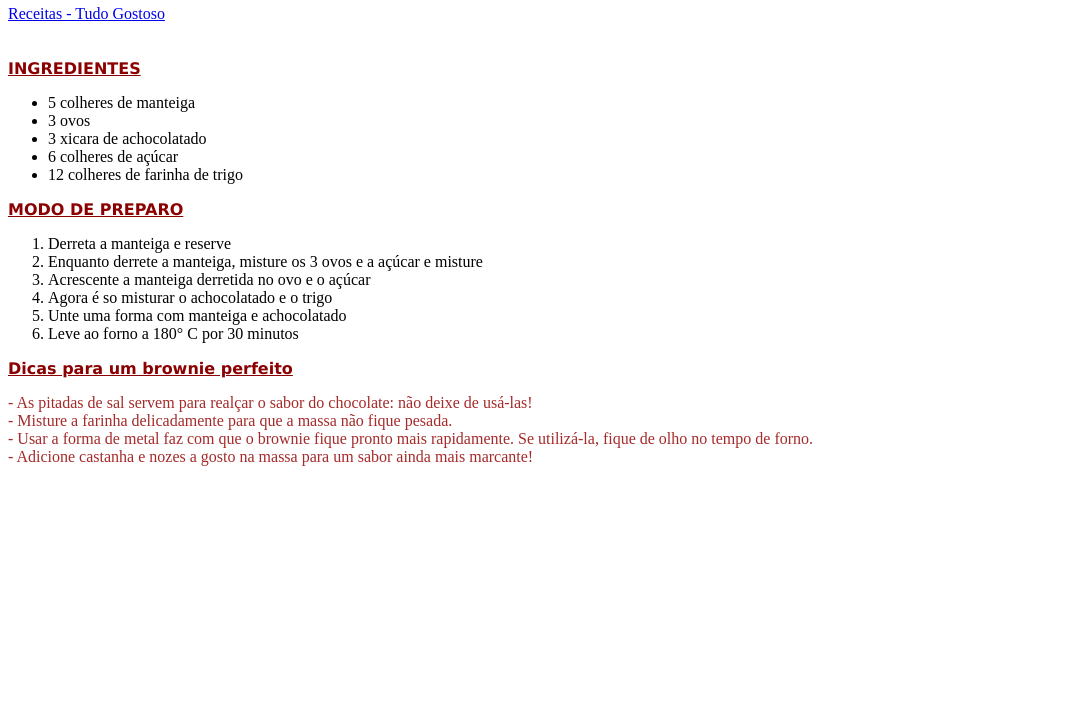
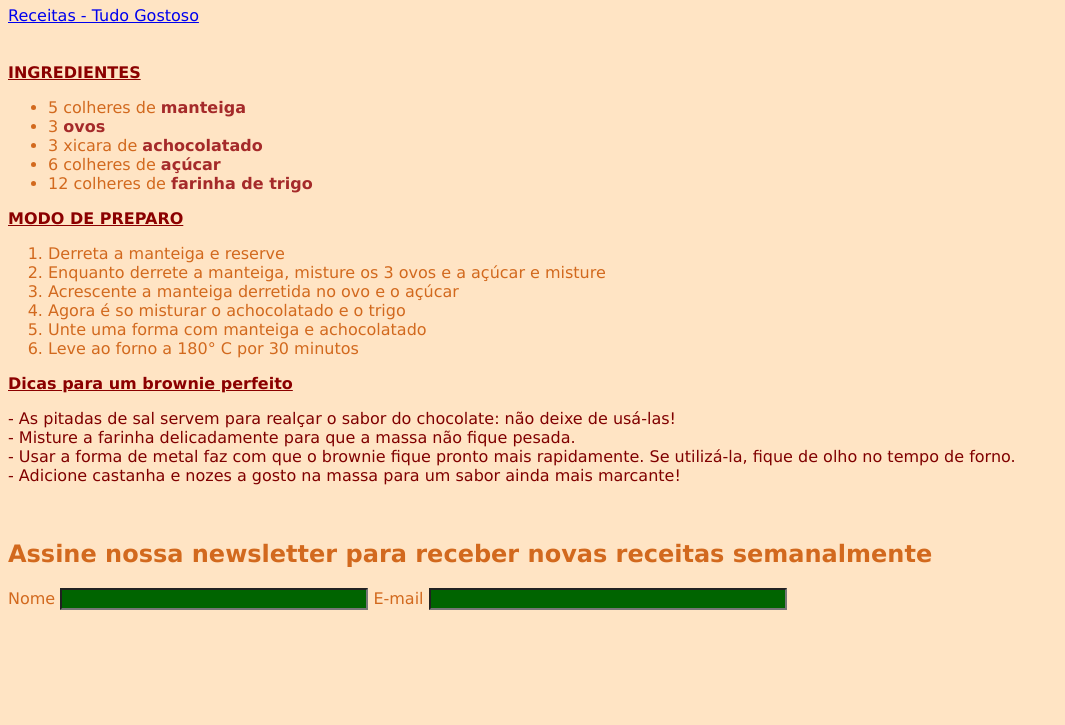
Before and after one commit to danseveriano/Modulo-CSS, a plain HTML site: page Aula 2 CSS/index2.html in a window 1280 px wide. Shown: the part 75-800 px from the top of the page, without its empty margins (0-1065 px from the left). Drawn offline with Linux system fonts and the light colour scheme.

Commit message:
aula 2 css

```diff
--- a/Aula 2 CSS/index2.html
+++ b/Aula 2 CSS/index2.html
@@ -22,11 +22,11 @@
     <span><strong><u>INGREDIENTES</u></strong></span>
     <br>
     <ul>
-        <li>5 colheres de manteiga</li>
-        <li>3 ovos</li>
-        <li>3 xicara de achocolatado</li>
-        <li>6 colheres de açúcar</li>
-        <li>12 colheres de farinha de trigo</li>
+        <li>5 colheres de <b>manteiga</b></b></li>
+        <li>3 <b>ovos</b></li>
+        <li>3 xicara de <b>achocolatado</b></li>
+        <li>6 colheres de <b>açúcar</b></li>
+        <li>12 colheres de <b>farinha de trigo</b></li>
     </ul>
     <span><strong><u>MODO DE PREPARO</u></strong></span>
     <ol>
@@ -45,6 +45,14 @@
         tempo de forno.<br>
         - Adicione castanha e nozes a gosto na massa para um sabor ainda mais marcante!<br>
     </p>
+<br>
+<div>
+<h2>Assine nossa newsletter para receber novas receitas semanalmente</h2>
+<label for="name">Nome</label>
+<input type="text">
+<label for="email">E-mail</label>
+<input type="email">
+</div>
 </body>
 
 </html>
--- a/Aula 2 CSS/style2.css
+++ b/Aula 2 CSS/style2.css
@@ -1,14 +1,45 @@
+body {
+    background-color: bisque;
+    font-family: Verdana, Geneva, Tahoma, sans-serif;
+    color: chocolate;
+}
+
 a:hover {
     font-weight: bold;
     color: green;
 }
+
 a:active {
     color: red
 }
-div ~ span {
+
+div~span {
     font-family: Verdana, Geneva, Tahoma, sans-serif;
     color: darkred;
 }
-ul ~ p {
+
+ol~p {
+    color: maroon;
+}
+
+ul>li>b {
     color: brown;
 }
+
+
+
+input[type="text"] {
+    font-size: 14px;
+    font-family: Verdana, Geneva, Tahoma, sans-serif;
+    color:darksalmon;
+    background-color:darkgreen;
+    width: 300px;
+}
+
+input[type="email"] {
+    font-size: 14px;
+    font-family: Verdana, Geneva, Tahoma, sans-serif;
+    color:darksalmon;
+    background-color:darkgreen;
+    width: 350px;
+}
```
